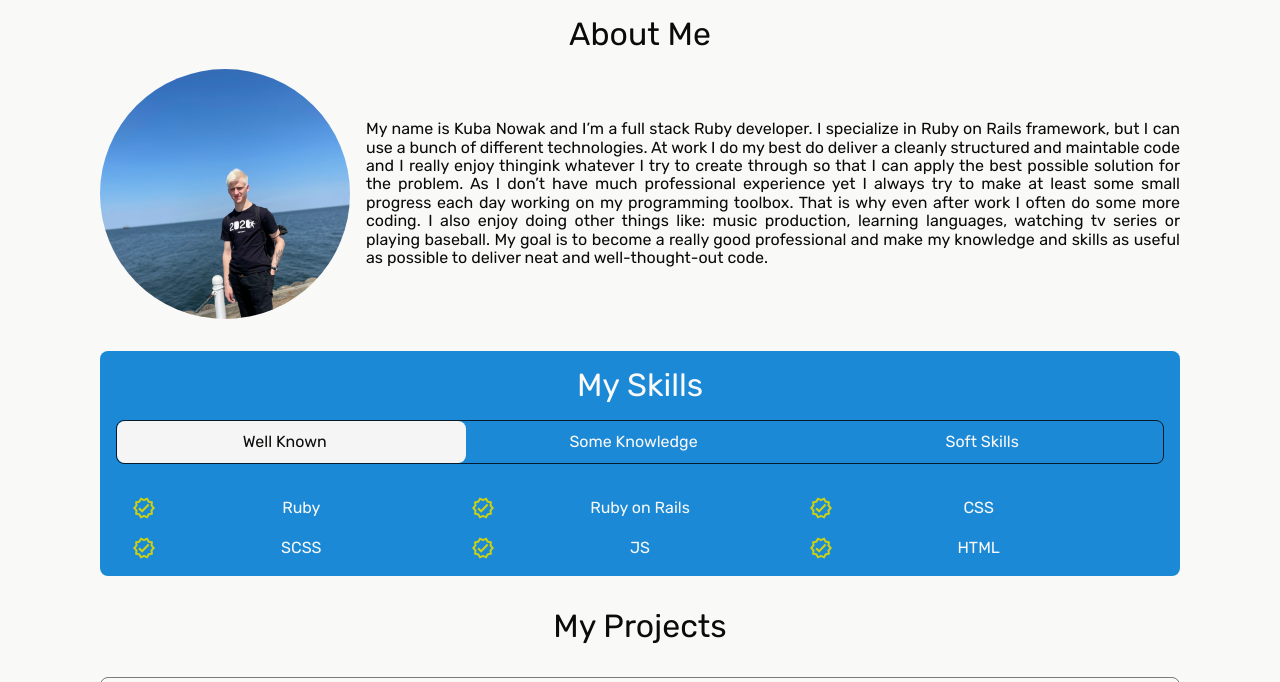
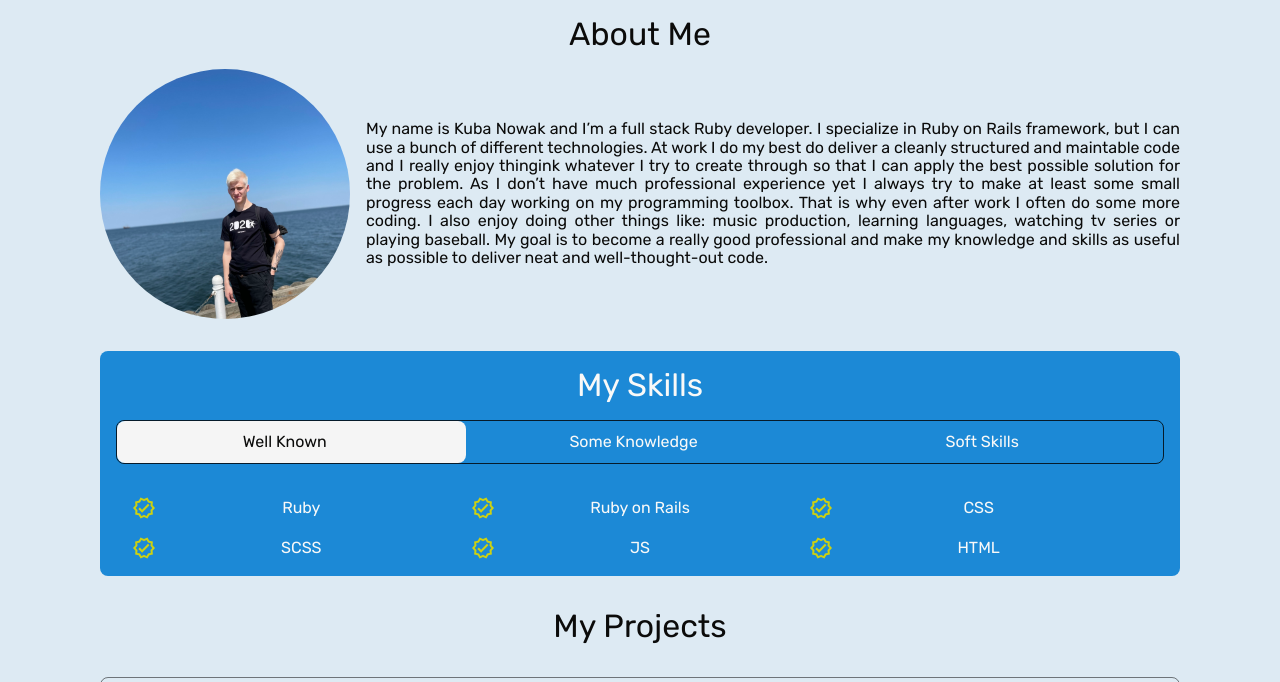
Before and after one commit to Thevel0per/Thevel0per.github.io, a website built with webpack: page src/pages/index.html in a window 1280 px wide. Shown: the top 682 px of the page. Built offline with nearby package versions, Linux system fonts and the light colour scheme.

Commit message:
Changed background color

```diff
--- a/src/scss/_variables.scss
+++ b/src/scss/_variables.scss
@@ -1,4 +1,4 @@
-$background: #F9F9F8;
+$background: #DDEAF3;
 $secondary-background: #1C89D6;
 $main-text: #0B0B0A;
 $secondary-text: #F9F9F8;
```
